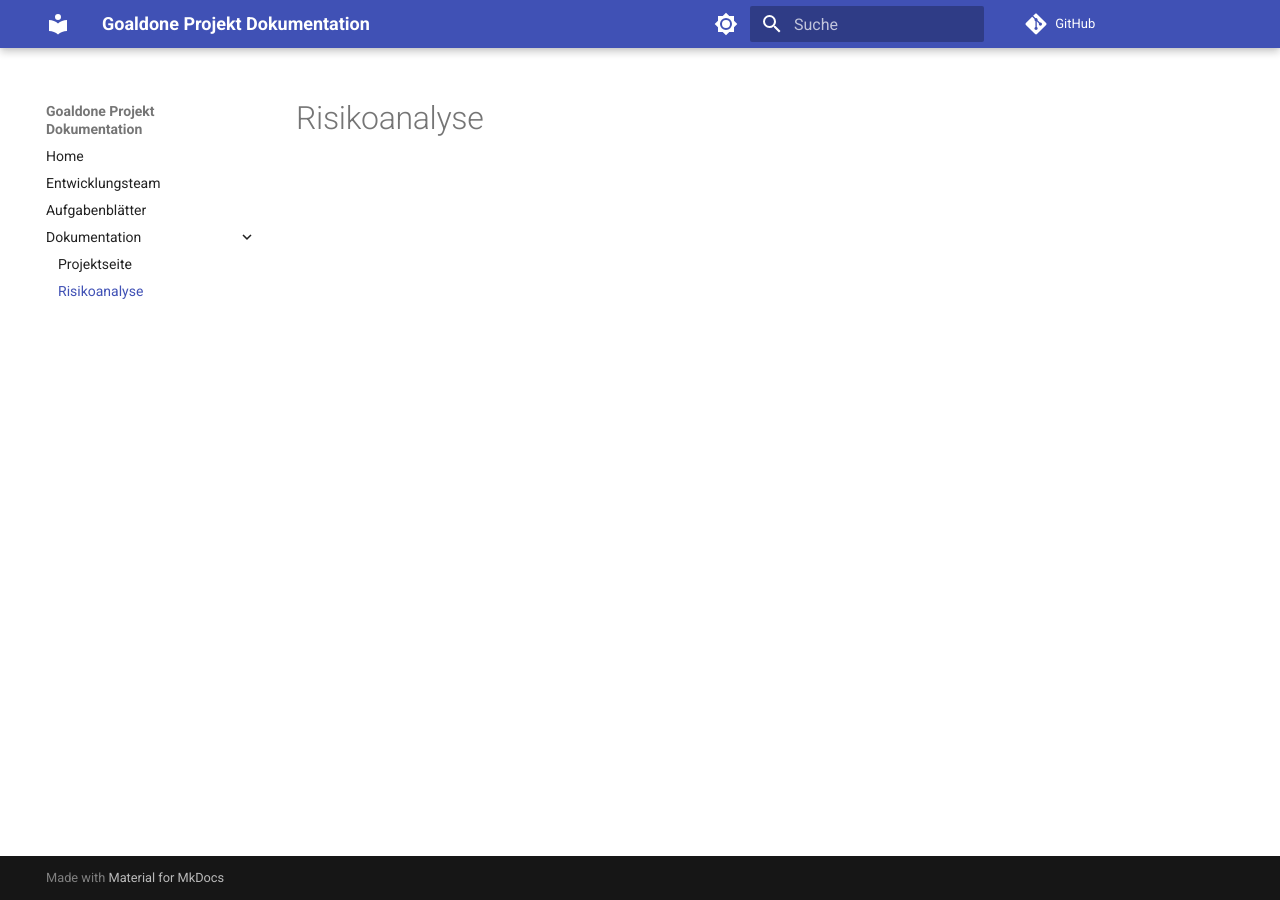
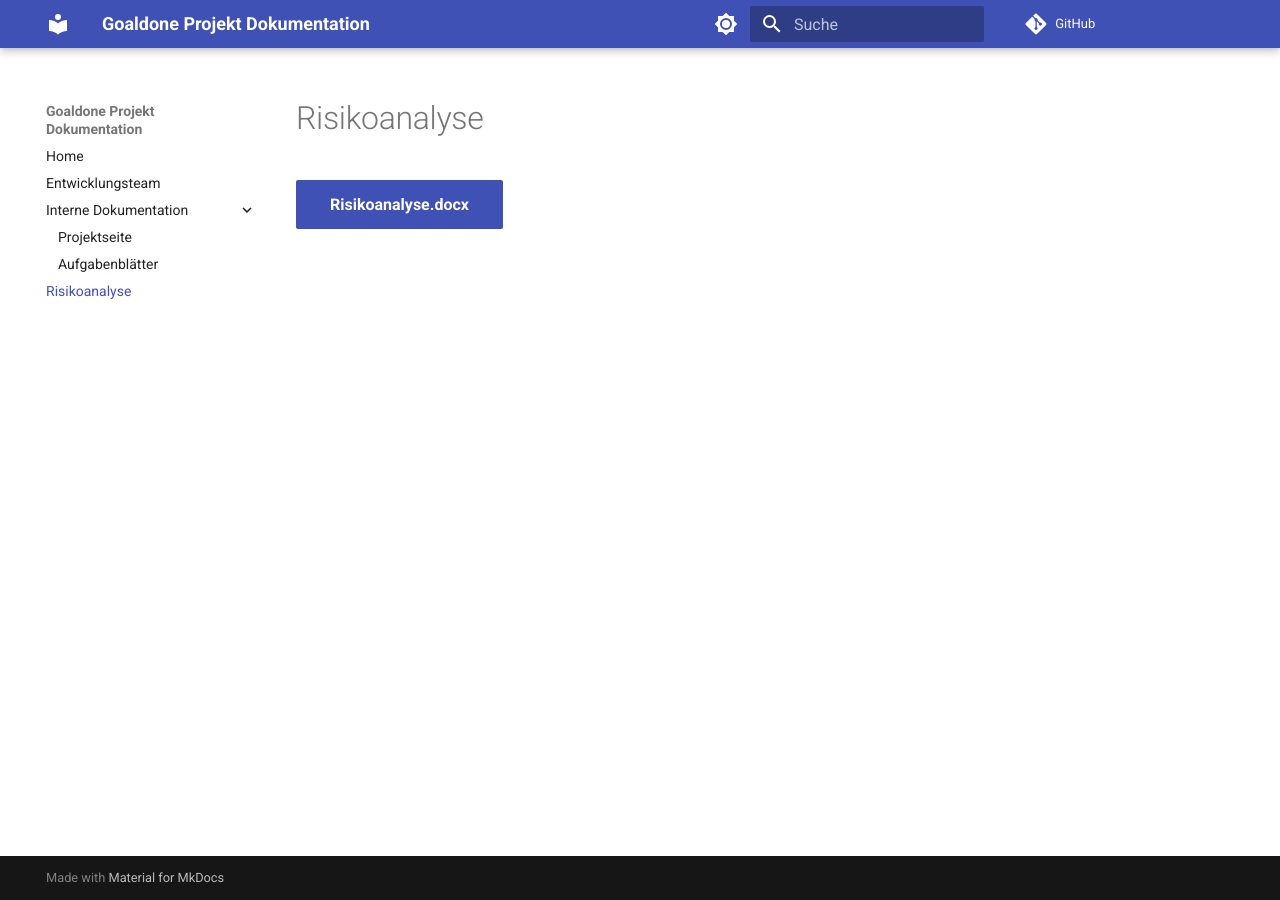
Before and after one commit to goaldone-dhbw/goaldone-projektseite, an MkDocs documentation site: the page built from docs/risikoanalyse.md, in a window 1280 px wide. Built offline with MkDocs 1.6.1 and Material for MkDocs 9.7.7, drawn with Linux system fonts in a browser that asks for light colours; comment, search, counter and statistics services are not loaded.

Commit message:
GOA-5 Add Risikoanalyse

```diff
--- a/docs/risikoanalyse.md
+++ b/docs/risikoanalyse.md
@@ -1 +1,3 @@
 # Risikoanalyse
+
+[Risikoanalyse.docx](assets/Risikoanalyse.docx){ .md-button .md-button--primary }
--- a/mkdocs.yml
+++ b/mkdocs.yml
@@ -38,7 +38,7 @@ plugins:
 nav:
   - Home: index.md
   - Entwicklungsteam: entwicklungsteam.md
-  - Aufgabenblätter: aufgabenblaetter.md
-  - Dokumentation:
+  - Interne Dokumentation:
       - Projektseite: projektseite.md
-      - Risikoanalyse: risikoanalyse.md
+      - Aufgabenblätter: aufgabenblaetter.md
+  - Risikoanalyse: risikoanalyse.md
```
Also changed, not shown: 1 other file.
